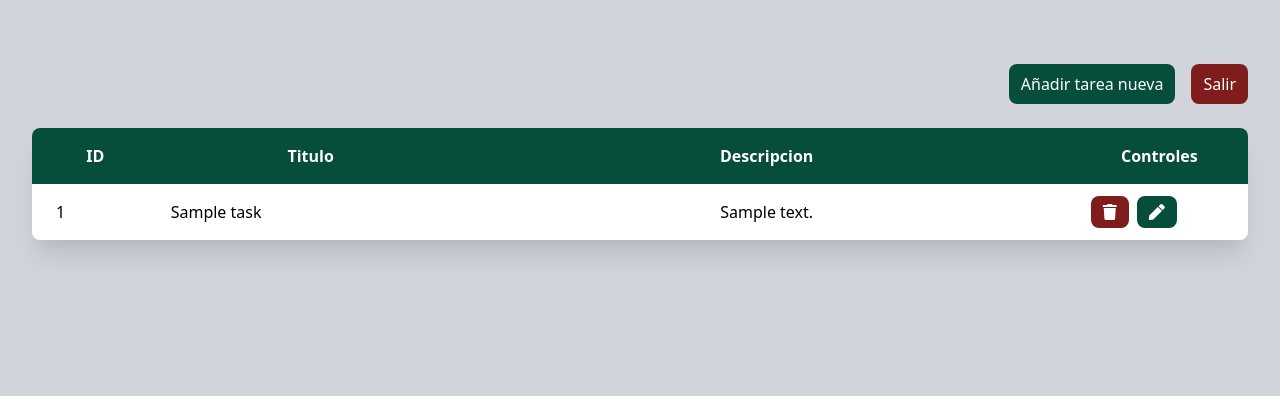
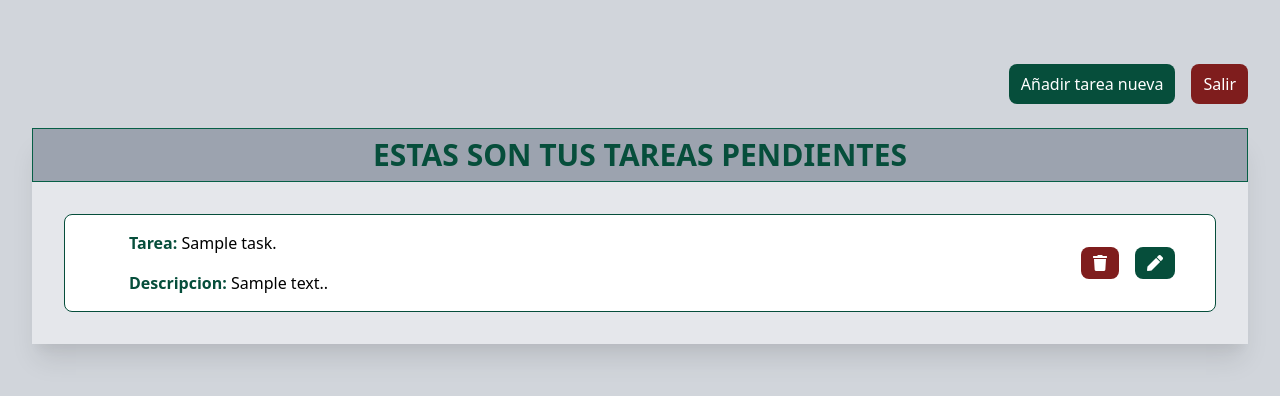
Before and after one commit to GabrielCastro1221/TodoList_NodeJS_MySQL, a Node project: template src/views/tasks/index.hbs in a window 1280 px wide. Shown: the top 396 px of the page. Run offline with Node 20 templates, Linux system fonts and the light colour scheme; the template is opened without the code that fills it: most values are stand-ins (such as "Sample title", 1, 10 or a date in 2020); some libraries are stand-ins or nearby versions.

Commit message:
Casi termindo

```diff
--- a/src/views/tasks/create.hbs
+++ b/src/views/tasks/create.hbs
@@ -2,9 +2,9 @@
   <h1 class="text-center text-green-900 uppercase border border-green-800 bg-gray-300 sm:rounded-lg py-2 text-3xl font-bold">Crear una nueva tarea</h1>
   <form action="" method="POST" class="mt-4">
     <input type="text"class="border border-green-800 rounded-md w-full text-lg placeholder-gray-500
-      p-2 my-2 focus:bg-white" placeholder="Titulo de la tarea" name="title">
+      p-2 my-2 focus:bg-white" placeholder="Titulo de la tarea" name="title" required>
     <textarea class="border border-green-800 rounded-md w-full text-lg placeholder-gray-500
-      p-2 my-2 focus:bg-white h-40" placeholder="Descripcion de la tarea" name="description"></textarea>
+      p-2 my-2 focus:bg-white h-40" placeholder="Descripcion de la tarea" name="description" required></textarea>
       <div class="">
     <button type="submit" class="rounded-md bg-green-900 w-full text-lg text-white font-semibold p-2 my-3
       hover:bg-green-800 focus:bg-green-700">Crear Tarea</button>
--- a/src/views/tasks/index.hbs
+++ b/src/views/tasks/index.hbs
@@ -4,34 +4,29 @@
       nueva</a>
     <a href="/" class="w-25 px-3 py-2 bg-red-900 hover:bg-red-800 sm:rounded-lg text-white">Salir</a>
   </div>
-  <div class="bg-white overflow-hidden shadow-xl sm:rounded-lg mt-6">
-    <table class="table-fixed w-full">
-      <thead>
-        <tr class="bg-green-900 text-white">
-          <th class="w-20 py-4 ...">ID</th>
-          <th class="w-1/4 py-4 ...">Titulo</th>
-          <th class="w-1/2 py-4 ...">Descripcion</th>
-          <th class="w-28 py-4 ...">Controles</th>
-        </tr>
-      </thead>
-      <tbody>
-        {{#each tasks}}
-        <tr>
-          <td class="py-3 px-6">{{id}}</td>
-          <td class="p-3">{{title}}</td>
-          <td class="p-3 text-center">{{description}}</td>
-          <td class="p-3 flex">
-            <form action="/tasks/delete" method="POST" class="mx-2">
-              <input type="hidden" value="{{id}}" name="id">
-              <button class="bg-red-900 hover:bg-red-800 text-white px-3 py-1 sm:rounded-lg " type="submit">
-                <i class="fas fa-trash"></i></button>
-            </form>
+  <div class="bg-white overflow-hidden shadow-xl mt-6 bg-gray-200">
+        <h3 class="text-center text-green-900 uppercase border border-green-800 bg-gray-400 py-2 text-3xl font-bold">Estas son tus Tareas Pendientes </h3>
+      {{#each tasks}}
+      <div class="seccion-tarea mb-8">
+        <div class="flex items-center justify-between gap-6 mt-8 border border-green-900 mx-8 bg-white sm:rounded-lg ">
+          <ul id="lista">
+              <div class="py-4 px-16">
+            <li id="elemento">
+              <h4><span class="text-green-900 font-bold">Tarea: </span>{{title}}.</h4>
+              <p class="text-center mt-4"><span class="text-green-900 font-bold">Descripcion: </span>{{description}}.</p>
+              </div>
+            </li>
+          </ul>
+          <form action="/tasks/delete" method="POST" class="mx-2 px-8 flex items-center gap-4">
+            <input type="hidden" value="{{id}}" name="id">
+            <button class="bg-red-900 hover:bg-red-800 text-white px-3 py-1 sm:rounded-lg " type="submit">
+              <i class="fas fa-trash"></i></button>
             <a href="/tasks/edit/{{id}}" class="bg-green-900 hover:bg-green-800 text-white px-3 py-1 sm:rounded-lg ">
               <i class="fas fa-pen"></i></a>
-          </td>
-        </tr>
-        {{/each}}
-      </tbody>
-    </table>
+            </td>
+          </form>
+        </div>
+      </div>
+      {{/each}}
   </div>
 </div>
```
Also changed, not shown: src/views/tasks/edit.hbs (+6 -4 lines).
